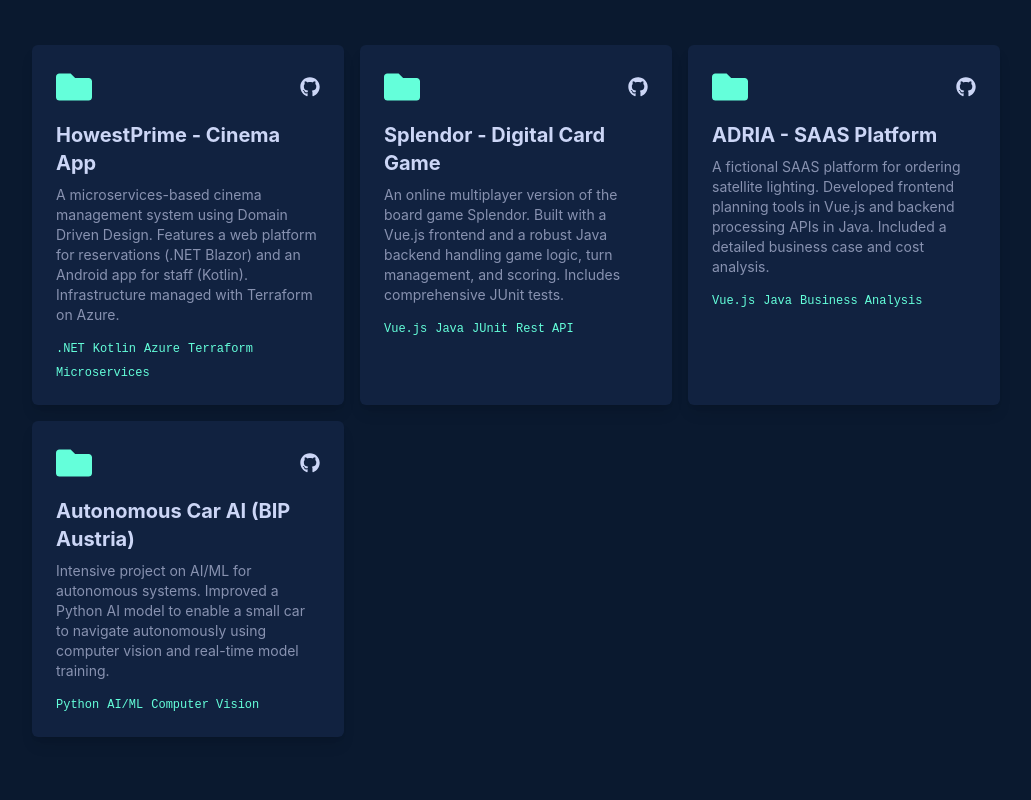
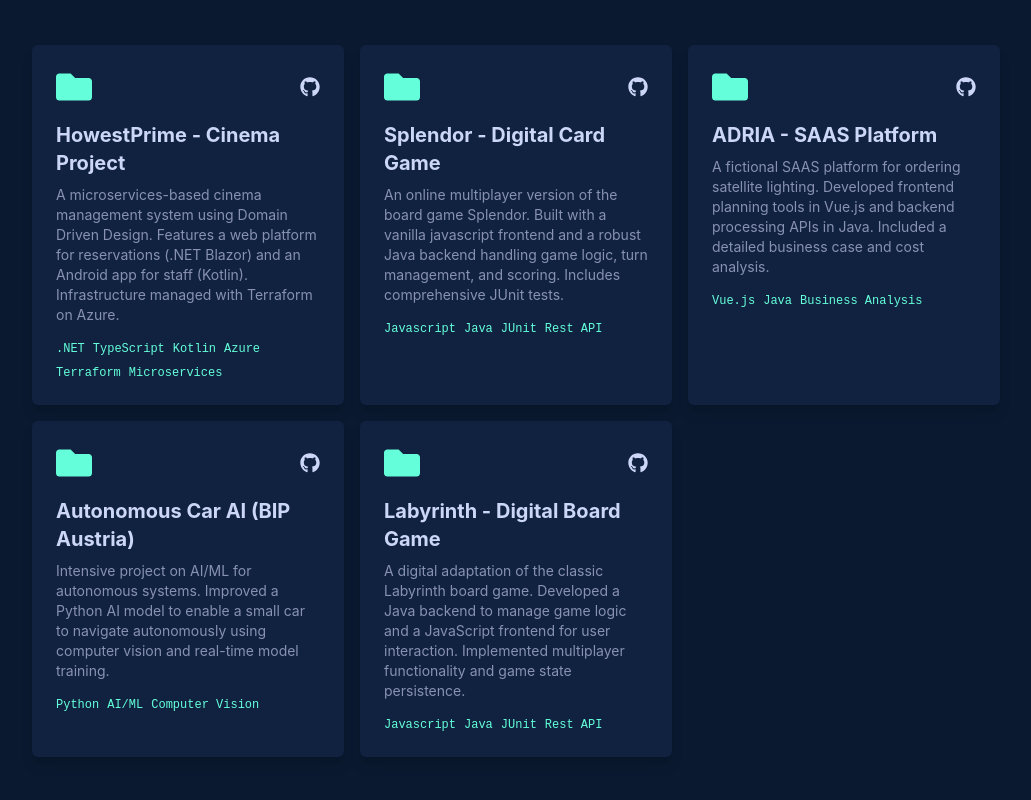
Before and after one commit to Or3nges/or3nges.github.io, a React (Vite) app: page / in a window 1280 px wide. Shown: the part 1620-2420 px from the top of the page, without its empty margins (124-1155 px from the left). Built offline with nearby package versions, Linux system fonts and the light colour scheme.

Commit message:
Add project in data.js

```diff
--- a/src/data/data.js
+++ b/src/data/data.js
@@ -9,17 +9,17 @@
 export const projects = [
   {
     id: 1,
-    title: "HowestPrime - Cinema App",
+    title: "HowestPrime - Cinema Project",
     description: "A microservices-based cinema management system using Domain Driven Design. Features a web platform for reservations (.NET Blazor) and an Android app for staff (Kotlin). Infrastructure managed with Terraform on Azure.",
-    tech: [".NET", "Kotlin", "Azure", "Terraform", "Microservices"],
+    tech: [".NET", "TypeScript", "Kotlin", "Azure", "Terraform", "Microservices"],
     github: "https://github.com/Or3nges?tab=repositories&q=howestprime",
     live: "#"
   },
   {
     id: 2,
     title: "Splendor - Digital Card Game",
-    description: "An online multiplayer version of the board game Splendor. Built with a Vue.js frontend and a robust Java backend handling game logic, turn management, and scoring. Includes comprehensive JUnit tests.",
-    tech: ["Vue.js", "Java", "JUnit", "Rest API"],
+    description: "An online multiplayer version of the board game Splendor. Built with a vanilla javascript frontend and a robust Java backend handling game logic, turn management, and scoring. Includes comprehensive JUnit tests.",
+    tech: ["Javascript", "Java", "JUnit", "Rest API"],
     github: "https://github.com/Or3nges?tab=repositories&q=Splendor",
     live: "#"
   },
@@ -39,4 +39,12 @@
     github: "https://github.com/Or3nges/Autonomous-AWS-Car",
     live: "#"
   },
+  {
+    id: 5,
+    title: "Labyrinth - Digital Board Game",
+    description: "A digital adaptation of the classic Labyrinth board game. Developed a Java backend to manage game logic and a JavaScript frontend for user interaction. Implemented multiplayer functionality and game state persistence.",
+    tech: ["Javascript", "Java", "JUnit", "Rest API"],
+    github: "https://github.com/Or3nges?tab=repositories&q=Labyrinth",
+    live: "#"
+  },
 ];
```
